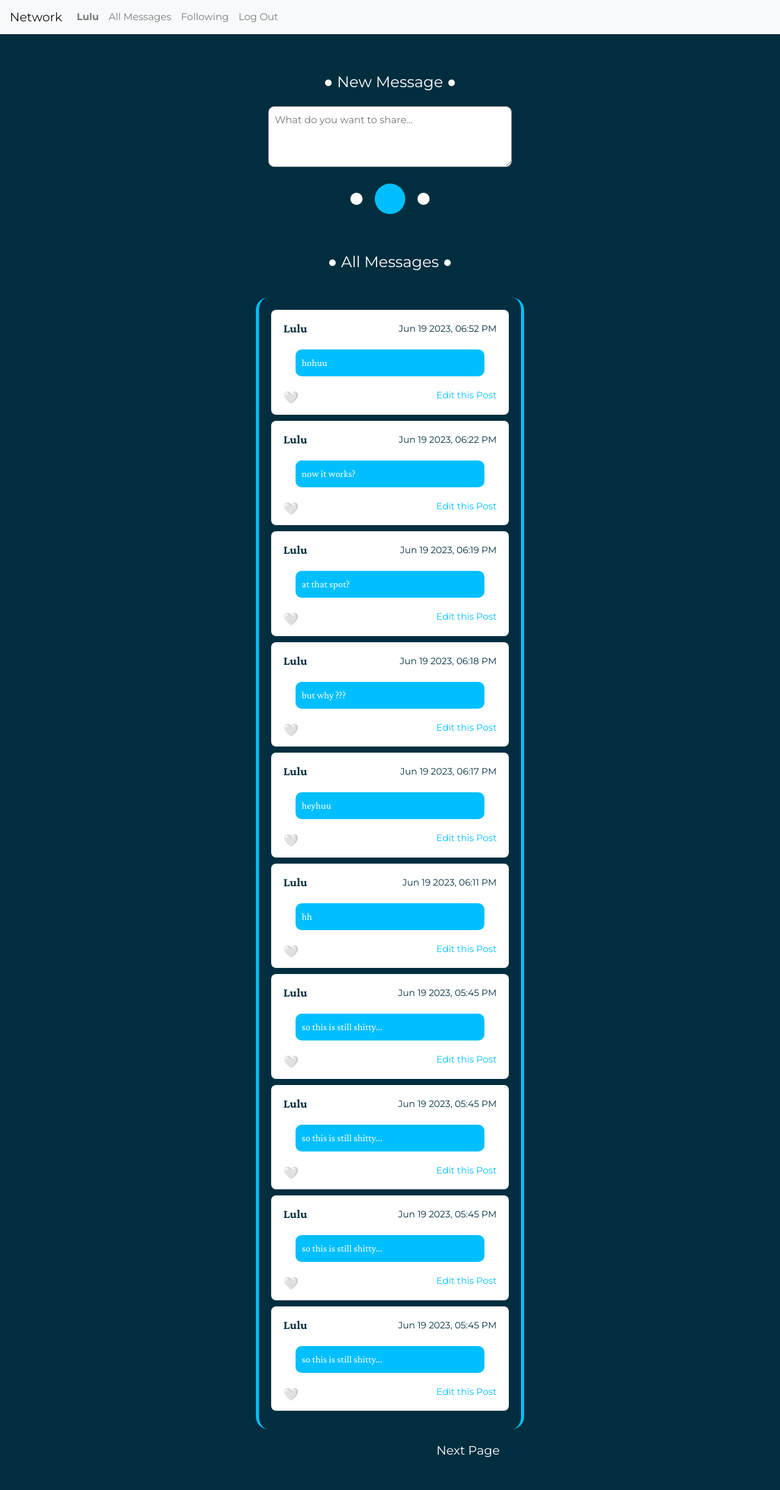
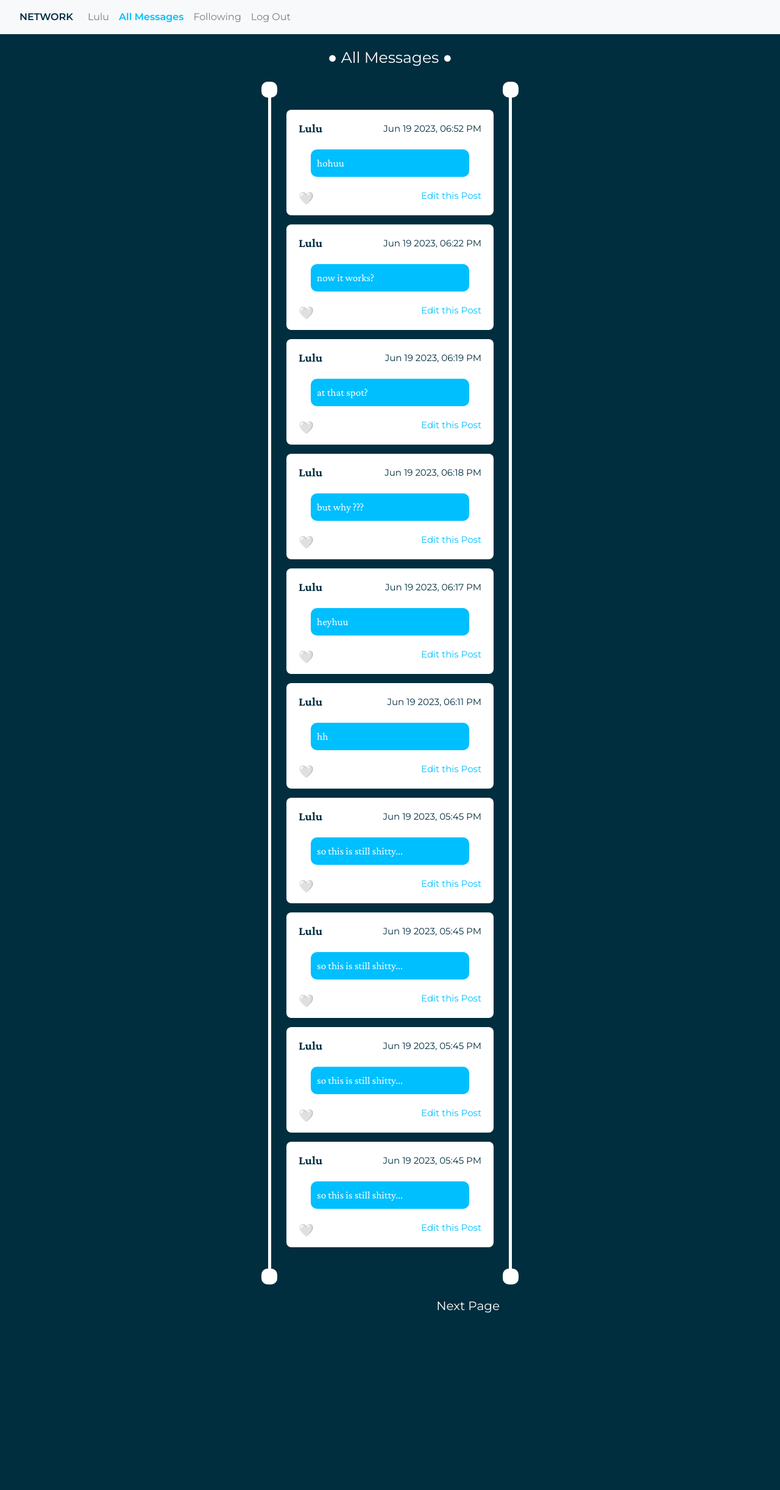
Before and after one commit to simonpuravida333/Network, a Django app: page / in a window 1280 px wide. Shown: the whole page at 61% size. After the commit the page ends 2152 px from the top, so only its background shows below. Run offline with Django 3.2, Linux system fonts and the light colour scheme; a user stored in the database is signed in; data comes from the database, SQL or seed files in the repository; both versions use the stored data as it was after the commit; some libraries are stand-ins or nearby versions.

Commit message:
refactored most of the frontend: centralized the refreshing of the page in reset(); updated the page generation; cleaned up functions to do less / closer to what the function name implies

```diff
--- a/network/static/network/index.js
+++ b/network/static/network/index.js
@@ -1,11 +1,17 @@
+// TODO
+
+// USER LINK NOT WORKING ON ALL MESSAGES
+// NO NAV TRIGGER HIGHLIGHTING FOR OTHER USER
+
+
 function displayPosts(querySet)
 {
+	document.querySelector('#posts').innerHTML = "";
+
 	let setLength = querySet.length;
 	if (querySet.length > postsPerPage) setLength = postsPerPage; // if postPerPage +1 === querySet.length
 
-	document.querySelector('#posts').innerHTML = "";
-
-	for(let x = 0; x < setLength; x++)
+	for (let x = 0; x < setLength; x++)
 	{
 		const postFrame = document.createElement('div');
 		const userAndDate = document.createElement('div');
@@ -38,7 +44,7 @@ function displayPosts(querySet)
 				else like.innerHTML = "🤍";
 			})
 
-			like.addEventListener('click', () =>
+			like.addEventListener('click', ()=>
 			{
 				fetch(`like/${querySet[x].id}?action=update`)
 				.then(response => response.json())
@@ -47,7 +53,7 @@ function displayPosts(querySet)
 					console.log(update.message);
 					if (!(update.message === "Like removed from DB" || update.message === "Like saved to DB"))
 					{
-						allPosts();
+						alert('Sorry. Server could not update the like.');
 						return;
 					}
 
@@ -67,15 +73,19 @@ function displayPosts(querySet)
 			likeAndEdit.append(like);
 		}
 
-		username.addEventListener('click', () =>
-		{
-			reset();
-			userSpace(querySet[x].user);
-		})
+		username.addEventListener('click', ()=> reset('user', querySet[x].user));
 
 		userAndDate.append(username, date);
 		postFrame.append(userAndDate, content, likeAndEdit);
 		document.querySelector('#posts').append(postFrame);
+		postFrame.style.display = 'none';
+		setTimeout(()=>
+		{
+			postFrame.style.display = 'block';
+			postFrame.style.opacity = 0;
+			postFrame.animate([{opacity:0},{opacity:1}],333).onfinish = ()=> postFrame.style.opacity = 1;
+		},150*x)
+
 
 		if (loggedInUser === querySet[x].user)
 		{
@@ -100,6 +110,8 @@ function displayPosts(querySet)
 			})
 			saveChanges.addEventListener('click', ()=>
 			{
+				if (textarea.value !== "")
+				{
 					fetch(`/updatePost?post_id=${querySet[x].id}`,
 					{
 						method: 'PUT',
@@ -108,15 +120,19 @@ function displayPosts(querySet)
 					})
 					.then(response =>
 					{
-					// placed in the response section to make certian it's updated on the database by then, as textarea.value is passed back to the post.content directly (instead of fetching a GET from DB), for responsiveness.
-					querySet[x].content = textarea.value.replaceAll("\n", "<br>");
 						saveChanges.style.display = 'none';
 						textarea.style.display = 'none';
 						edit.style.display = 'block';
 						console.log(response);
-					if (200 >= response.status < 300) content.innerHTML = querySet[x].content;
-					else allPosts();
+						if (!(200 <= response.status < 300))
+						{
+							alert("Sorry. Server could not update the post.");
+							return;
+						}
+						querySet[x].content = textarea.value.replaceAll("\n", "<br>");
+						content.innerHTML = querySet[x].content;
 					})
+				}
 			})
 		}
 	}
@@ -124,20 +140,20 @@ function displayPosts(querySet)
 
 function userSpace(username)
 {
-	document.querySelector("#newPost").style.display = 'none';
-	document.querySelector	('#postsHeadline').innerHTML = `● ${username}'s Messages ●`;
-	const theSpace = document.querySelector('#userSpace');
-	theSpace.innerHTML	 = "";
-	theSpace.style = 'block';
+	document.querySelector('#postsHeadline').innerHTML = `● ${username}'s Messages ●`;
+	if (loggedInUser === username)
+	{
+		document.querySelector	('#postsHeadline').innerHTML = '● Your Messages ●';
+		newPost();
+	}
 
-	// so... python dictionary = exactly javascript object...
 	fetch('/userSpace/'+username)
 	.then(response => response.json())
 	.then(userSpace =>
 	{
 		if (userSpace.username === "Does not exist.")
 		{
-			theSpace.innerHTML	 = "The user "+username+" does not exist.";
+			document.querySelector('#postsHeadline').innerHTML = "The user "+username+" does not exist.";
 			return;
 		}
 
@@ -145,14 +161,15 @@ function userSpace(username)
 		const userInfo = document.createElement('div');
  		const followers = document.createElement('div');
  		const following = document.createElement('div');
- 		theName.innerHTML = username;
- 		let followersAmount = userSpace.followers
+ 		if (username === loggedInUser) theName.innerHTML = username+" (You)";
+ 		else theName.innerHTML = username;
+ 		let followersAmount = userSpace.followers;
 		followers.innerHTML = "Followers: "+ followersAmount;
 		following.innerHTML = "Follows: "+ userSpace.following;
 		theName.id = "theName";
 		userInfo.classList.add("userSpaceBox");
 		userInfo.append(followers, following);
-		theSpace.append(theName, userInfo);
+		document.querySelector('#userSpace').append(theName, userInfo);
 
 		if(isLoggedIn && loggedInUser	!== username)
 		{
@@ -173,7 +190,7 @@ function userSpace(username)
 			{
 				followState.innerHTML = "Currently not following.";
 				followTrigger.innerHTML = "Become a follower of "+username;
-
+				followTrigger.style.color = '#886CE4';
 			}
 			followTrigger.addEventListener('click', ()=>
 			{
@@ -181,10 +198,18 @@ function userSpace(username)
 				{
 					followState.innerHTML = "Currently not following.";
 					followTrigger.innerHTML = "Become a follower of "+username;
+					followTrigger.style.color = '#886CE4';
 					followBool = false;
 					fetch('/follow/'+username)
-					.then(response => {
+					.then(response =>
+					{
 						console.log(response);
+						if (!(200 <= response.status < 300))
+						{
+							alert('Sorry. The server was not able to process your follow/unfollow request.')
+							reset('user', username);
+							return;
+						}
 						followersAmount--;
 						followers.innerHTML = "Followers: "+ followersAmount;
 					})
@@ -193,113 +218,40 @@ function userSpace(username)
 				{
 					followState.innerHTML = "You are a follower.";
 					followTrigger.innerHTML = "Stop following "+username;
+					followTrigger.style = null;
 					followBool = true;
 					fetch('/follow/'+username)
-					.then(response => {
-						console.log(response)
+					.then(response =>
+					{
+						console.log(response);
+						if (!(200 <= response.status < 300))
+						{
+							alert('Sorry. The server was not able to process your follow/unfollow request.')
+							reset('user', username);
+							return;
+						}
 						followersAmount++;
 						followers.innerHTML = "Followers: "+ followersAmount;
 					})
 				}
 			})
 			follow.append(followState, followTrigger);
-			theSpace.append(follow);
+			follow.style['background-color'] = 'white';
+			follow.style.color = '#002e3f';
+			document.querySelector('#userSpace').append(follow);
 		}
 	})
-	fetch(`/posterPosts/${username}?start=${startPage}&end=${endPage}`)
-	.then(response => response.json())
-	.then(incomingPosts =>
-	{
-		document.querySelector("#pagination").innerHTML = "";
-		if (startPage >= postsPerPage)	generatePreviousPage(userSpace, username);
-		if (incomingPosts.length === postsPerPage+1) generateNextPage(userSpace, username);
-		displayPosts(incomingPosts);
-	})
-
-	if(loggedInUser === username)
-	{
-		newPost();
-		document.querySelector	('#postsHeadline').innerHTML = '● Your Messages ●';
-	}
-}
-
-function allPosts()
-{
-	document.querySelector('#userSpace').style.display = 'none';
-	document.querySelector	('#postsHeadline').innerHTML = '● All Messages ●'
-
-	fetch(`/allPosts?start=${startPage}&end=${endPage}`)
-	.then(response => response.json())
-	.then(incomingPosts =>
-	{
-		document.querySelector("#pagination").innerHTML = "";
-		if (startPage >= postsPerPage)	generatePreviousPage(allPosts);
-		if (incomingPosts.length == postsPerPage+1) generateNextPage(allPosts);
-		displayPosts(incomingPosts);
-	})
-	if(loggedInUser) newPost();
-}
-
-function followedPeoplePosts()
-{
-	document.querySelector('#posts').innerHTML = "";
-	document.querySelector('#userSpace').style.display = 'none';
-
-	fetch(`/followedPeoplePosts?start=${startPage}&end=${endPage}`)
-	.then(response => response.json())
-	.then(incomingPosts =>
-	{
-		if (incomingPosts.message == undefined)
-		{
-			document.querySelector('#postsHeadline').innerHTML = "● Messages from the people you follow ●";
-			document.querySelector("#pagination").innerHTML = "";
-			if (startPage >= postsPerPage) generatePreviousPage(followedPeoplePosts);
-			if (incomingPosts.length == postsPerPage+1) generateNextPage(followedPeoplePosts);
-			displayPosts(incomingPosts);
-		}
-		else
-		{
-			document.querySelector("#pagination").innerHTML = "";
-			document.querySelector	('#postsHeadline').innerHTML = "You're currently not following anyone.";
-			console.log(incomingPosts.message);
-		}
-	})
-}
-
-function generateNextPage(theFunction, username)
-{
-	let nextPage = document.createElement('div');
-	nextPage.id = "nextPage";
-	nextPage.innerHTML = "Next Page";
-	document.querySelector("#pagination").append(nextPage);
-	nextPage.addEventListener('click', () =>
-	{
-		startPage += postsPerPage;
-		endPage = startPage+postsPerPage+1;
-		theFunction(username);
-	})
-}
-function generatePreviousPage(theFunction, username)
-{
-	let previousPage = document.createElement('div');
-	previousPage.id = "previousPage";
-	previousPage.innerHTML = "Previous Page";
-	document.querySelector("#pagination").append(previousPage);
-	previousPage.addEventListener('click', () =>
-	{
-		startPage -= postsPerPage;
-		endPage = startPage+postsPerPage+1;
-		theFunction(username);
-	})
+	posterPosts(username);
 }
 
 function newPost()
 {
-	document.querySelector("#newPost").style.display = 'block';
-	document.querySelector('#postTextarea').value = "";
+	document.querySelector('#newPost').style = null;
+	document.querySelector("#userSpace").style = null;
 	document.querySelector('form').onsubmit = () =>
 	{
     	let content = document.querySelector('#postTextarea').value;
+    	document.querySelector('#postTextarea').value = "";
     	if (content === "")
     	{
     		console.log('empty post. Returning.');
@@ -319,31 +271,123 @@ function newPost()
 			console.log(response);
 			startPage = 0;
 			endPage = postsPerPage+1;
-			allPosts();
+			posterPosts(loggedInUser);
 		})
 		return false;
 	}
 }
 
-document.querySelector('#following').addEventListener('click', () =>
+// PAGE GENERATION
+function allPosts()
 {
-	reset();
-	if (isLoggedIn) followedPeoplePosts();
-});
-document.querySelector('#usernameLink').addEventListener('click',() =>
+	document.querySelector	('#postsHeadline').innerHTML = '● All Messages ●'
+
+	fetch(`/allPosts?start=${startPage}&end=${endPage}`)
+	.then(response => response.json())
+	.then(incomingPosts =>
 	{
-	reset();
-	if (isLoggedIn) userSpace(loggedInUser);
-});
-document.querySelector('#allPosts').addEventListener('click', () =>
+		document.querySelector("#pagination").innerHTML = "";
+		if (startPage >= postsPerPage)	generatePreviousPage(allPosts);
+		if (incomingPosts.length == postsPerPage+1) generateNextPage(allPosts);
+		displayPosts(incomingPosts);
+	})
+}
+function posterPosts(username)
 {
-	reset();
-	if (isLoggedIn) document.querySelector("#newPost").style.display = 'block';
-	allPosts();
-});
+	fetch(`/posterPosts/${username}?start=${startPage}&end=${endPage}`)
+	.then(response => response.json())
+	.then(incomingPosts =>
+	{
+		document.querySelector("#pagination").innerHTML = "";
+		if (startPage >= postsPerPage)	generatePreviousPage(posterPosts, username);
+		if (incomingPosts.length === postsPerPage+1) generateNextPage(posterPosts, username);
+		displayPosts(incomingPosts);
+	})
+}
+function followedPeoplePosts()
+{
+	fetch(`/followedPeoplePosts?start=${startPage}&end=${endPage}`)
+	.then(response => response.json())
+	.then(incomingPosts =>
+	{
+		if (incomingPosts.message === undefined)
+		{
+			document.querySelector('#postsHeadline').innerHTML = "● Messages from the people you follow ●";
+			document.querySelector("#pagination").innerHTML = "";
+			if (startPage >= postsPerPage) generatePreviousPage(followedPeoplePosts);
+			if (incomingPosts.length === postsPerPage+1) generateNextPage(followedPeoplePosts);
+			displayPosts(incomingPosts);
+		}
+		else
+		{
+			document.querySelector("#pagination").innerHTML = "";
+			document.querySelector	('#postsHeadline').innerHTML = "You're currently not following anyone.";
+			console.log(incomingPosts.message);
+		}
+	})
+}
+function generateNextPage(theFunction, username)
+{
+	let nextPage = document.createElement('div');
+	nextPage.id = "nextPage";
+	nextPage.innerHTML = "Next Page";
+	document.querySelector("#pagination").append(nextPage);
+	nextPage.addEventListener('click', ()=>
+	{
+		startPage += postsPerPage;
+		endPage = startPage + postsPerPage+1;
+		theFunction(username);
+	})
+}
+function generatePreviousPage(theFunction, username)
+{
+	let previousPage = document.createElement('div');
+	previousPage.id = "previousPage";
+	previousPage.innerHTML = "Previous Page";
+	document.querySelector("#pagination").append(previousPage);
+	previousPage.addEventListener('click', () =>
+	{
+		startPage -= postsPerPage;
+		endPage = startPage+postsPerPage+1;
+		theFunction(username);
+	})
+}
+// END PAGE GENERATION
 
-function reset()
+// NAVIGATION, CONTENT RESET AND SCRIPT EXECUTION START
+document.querySelector('#allPosts').addEventListener('click', ()=>{reset('allPosts')});
+if (document.querySelector('#user') !== null) document.querySelector('#user').addEventListener('click', ()=>{reset('user', loggedInUser)}); // if not logged out
+if (document.querySelector('#following') !== null) document.querySelector('#following').addEventListener('click', ()=>{reset('following')});
+
+function reset(navTrigger, username)
 {
+	if (navTrigger !== 'following' && document.querySelector('#following') !== null) document.getElementById('following').style = null;
+	if (navTrigger !== 'user' && document.querySelector('#user') !== null) document.getElementById('user').style = null;
+	if (navTrigger !== 'allPosts') document.getElementById('allPosts').style = null;
+	document.getElementById(navTrigger).style['font-weight'] = 600;
+	document.getElementById(navTrigger).style.color = 'deepskyblue';
+	if (username !== undefined) // navTrigger = 'user'
+	{
+		if (username !== loggedInUser) document.getElementById('user').style = null;
+	}
+
+	document.querySelector('#posts').innerHTML = "";
+	document.querySelector('#newPost').style.display = 'none';
+	startPage = 0;
+	endPage = postsPerPage+1;
+
+	if (navTrigger === 'user')
+	{
+		// remember, setting JS-set styling to null puts the CSS BACK IN PLACE, making it visible (as in this script JS-set styling is used to make display = none).
+		const theSpace = document.querySelector('#userSpace');
+		theSpace.style = null;
+		theSpace.innerHTML	 = "";
+		userSpace(username);
+	}
+	else document.querySelector('#userSpace').style.display = 'none';
+	if (navTrigger === 'following' && isLoggedIn) followedPeoplePosts();
+	if (navTrigger === 'allPosts') allPosts();
+
 	startPage = 0;
 	endPage = postsPerPage+1;
 }
@@ -354,6 +398,8 @@ var endPage = postsPerPage+1; // caution: python range ends BEFORE end, meaning
 // Makes fetches call for 11 posts, with the eleventh one (if coming back / existing) triggering a next-page link-generation.
 var isLoggedIn = false;
 var loggedInUser = ""; // the name
+document.querySelector('#posts').innerHTML = "";
+document.querySelector('#newPost').style.display = 'none';
 
 window.onload= ()=>
 {
@@ -361,22 +407,11 @@ window.onload= ()=>
 	.then(response => response.json())
 	.then(userInfo =>
 	{
-		if (userInfo.isAnonymous === 'False')
-		{
-			isLoggedIn = true;
-			loggedInUser = userInfo.user;
-		}
-		else
-		{
-			console.log("GOES HERE");
-			isLoggedIn = false;
-			loggedInUser = "";
-		}
+		isLoggedIn = !userInfo.isAnonymous;
+		if (isLoggedIn) loggedInUser = userInfo.user;
 
 		console.log("username: "+loggedInUser);
 		console.log("is logged in?: "+isLoggedIn);
-
-		document.querySelector("#newPost").style.display = 'none';
-		allPosts();
+		reset('allPosts');
 	});
 }
--- a/network/static/network/styles.css
+++ b/network/static/network/styles.css
@@ -9,7 +9,10 @@ textarea{
 	height: 100px;
 	padding: 10px;
 	border-radius: 10px;
+	border-width: 0px;
+	outline: none;
 }
+
 
 input[type=submit] {
 	width: 100%;
@@ -28,50 +31,49 @@ a{
 	cursor: pointer;
 }
 
-#newPost{
+#newPost
+{
 	margin: auto;
 	margin-top: 20px;
 	border-radius: 20px;
 	width: 440px;
 	padding: 20px;
 }
-
-#userSpace{
+#userSpace
+{
+	justify-content: center;
+	margin: 20px;
 	text-align: center;
 	display: flex;
 	flex-wrap: wrap;
-	margin-top: 20px;
 }
-
-#theName{
+#theName
+{
 	margin-left: 20px;
 	font-size: 30px;
 	color: white;
 	border-radius: 10px;
 	padding: 20px;
-	background-color: deepskyblue;
+	background-color: #886CE4;
 }
-
 #followTrigger
 {
 	cursor: pointer;
 	color: deepskyblue;
 	font-weight: bold;
 }
-
-#posts{
-
+#posts
+{
 	margin: auto;
-	margin-top: 20px;
-	border-left: 5px solid deepskyblue;
-	border-right: 5px solid deepskyblue;
-	border-radius: 20px;
-	width: 440px;
+	border-left: 5px white solid;
+	border-right: 5px white solid;
+	width: 400px;
 	padding: 20px;
-
+	padding-left: 10px;
+	padding-right: 10px;
 }
-
-#pagination{
+#pagination
+{
 	margin: auto;
 	display: flex;
 	flex-wrap: wrap;
@@ -80,27 +82,28 @@ a{
 	padding: 20px;
 	font-size: 20px;
 }
-
-#nextPage{
+#nextPage
+{
 	margin-left: auto;
 	margin-right: 0px;
 	cursor: pointer;
 }
-
-#previousPage{
+#previousPage
+{
 	cursor: pointer;
 }
 
+
+/* CLASSES */
 .userSpaceBox
 {
 	margin-left: 20px;
-	color: #002e3f;
+	color: white;
 	border-radius: 10px;
 	padding: 20px;
-	background-color: white;
-	text-align:left;
+	background-color: deepskyblue;
+	text-align: left;
 }
-
 .pearl
 {
 	width:20px;
@@ -108,16 +111,22 @@ a{
 	background-color:white;
 	border-radius:10px;
 }
-
+.pearl2
+{
+	width:26px;
+	height:26px;
+	background-color:white;
+	border-radius:10px;
+}
 .postFrame
 {
 	padding: 20px;
 	border-radius: 8px;
-	margin-bottom: 10px;
+	margin: 15px;
+	margin-top: 0px;
 	background-color: white;
 	color: #002e3f;
 }
-
 .userAndDate{
 	display: flex;
 	flex-wrap: wrap;
@@ -143,6 +152,7 @@ a{
 	background-color: deepskyblue;
 	color: white;
 	border-radius: 10px;
+	font-size: 17px;
 }
 .likeAndEdit
 {
@@ -162,11 +172,14 @@ a{
 	cursor: pointer;
 	color: deepskyblue;
 }
-
-
 .headline{
 	text-align: center;
 	font-size: 25px;
 	padding: 20px;
 	margin: auto;
 }
+.login
+{
+	width: 500px;
+	margin: 20px;
+}
--- a/network/templates/network/index.html
+++ b/network/templates/network/index.html
@@ -3,9 +3,9 @@
 
 {% block body %}
 <div id = "userSpace"></div>
-<div id="newPost">
+<div id = "newPost">
     <div class = "headline">● New Message ●</div>
-    <form id="postForm" style="text-align: center;">
+    <form style="text-align: center;">
         <textarea id="postTextarea" placeholder="What do you want to share..."></textarea>
         <div style="display: flex; align-items: center; justify-content: center;">
         	<div class = "pearl"></div>
@@ -15,7 +15,17 @@
     </form>
 </div>
 <div class = "headline" id = "postsHeadline"></div>
+<div style ="display:flex; justify-content: center;">
+	<div class = "pearl2"></div>
+	<div style="width: 370px;"></div>
+	<div class = "pearl2"></div>
+</div>
 <div id = "posts"></div>
+<div style ="display:flex; justify-content: center;">
+	<div class = "pearl2"></div>
+	<div style="width: 370px;"></div>
+	<div class = "pearl2"></div>
+</div>
 <div id = "pagination"></div>
 <script src="{% static 'network/index.js' %}"></script>
 {% endblock %}
--- a/network/templates/network/layout.html
+++ b/network/templates/network/layout.html
@@ -10,17 +10,15 @@
         <link rel="preconnect" href="https://fonts.googleapis.com">
 		<link rel="preconnect" href="https://fonts.gstatic.com" crossorigin>
 		<link href="https://fonts.googleapis.com/css2?family=Crimson+Pro:ital,wght@0,200;0,300;0,400;0,500;0,600;0,700;0,800;0,900;1,200;1,300;1,400;1,500;1,600;1,700;1,800;1,900&family=Montserrat:ital,wght@0,100;0,200;0,300;0,400;0,500;0,600;0,700;0,800;0,900;1,100;1,200;1,300;1,400;1,500;1,600;1,700;1,800;1,900&display=swap" rel="stylesheet">
-
     </head>
     <body>
         <nav class="navbar navbar-expand-lg navbar-light bg-light">
-            <a class="navbar-brand" href="#">Network</a>
-
+           <a class="nav-link" style="color:#002e3f; font-weight: 600;" href="{% url 'index' %}">NETWORK</a>
             <div>
               <ul class="navbar-nav mr-auto">
                 {% if user.is_authenticated %}
                     <li class="nav-item">
-                        <a class="nav-link" id = "usernameLink"><strong>{{ user.username }}</strong></a>
+                        <a class="nav-link" id = "user">{{ user.username }}</a>
                     </li>
                 {% endif %}
                 <li class="nav-item">
--- a/network/views.py
+++ b/network/views.py
@@ -111,8 +111,11 @@ def followedPeoplePosts(request):
 def posterPosts(request, username):
 	start = int(request.GET.get("start"))
 	end = int(request.GET.get("end"))
-
+	print(start)
+	print(end)
+	print(username)
 	poster = User.objects.get(username = username)
+	print(poster)
 	return JsonResponse([eachOne.toJSON() for eachOne in getPosts([poster],start,end)], safe=False)
 
 @login_required
@@ -226,4 +229,4 @@ def userSpace(request, username):
 	return JsonResponse(toJSON, status=200)
 
 def userInfo(request):
-	return JsonResponse({"user": str(request.user), "isAnonymous": str(request.user.is_anonymous)}, status=200)
+	return JsonResponse({"user": str(request.user), "isAnonymous": request.user.is_anonymous}, status=200)
```
Also changed, not shown: network/templates/network/login.html (+3 -7 lines), network/templates/network/register.html (+3 -7 lines), db.sqlite3. Lines whose indentation alone changed are shown as unchanged.
